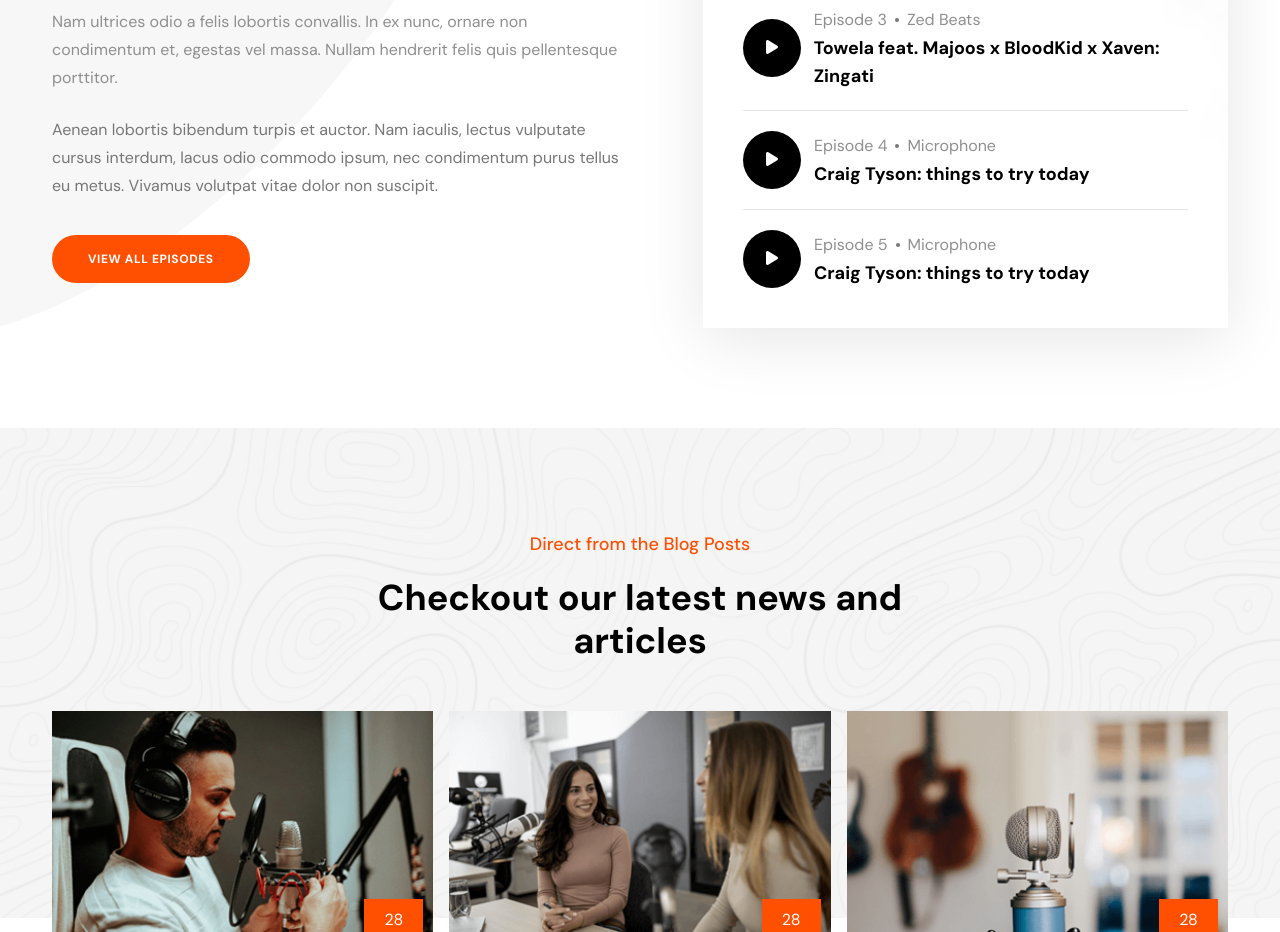
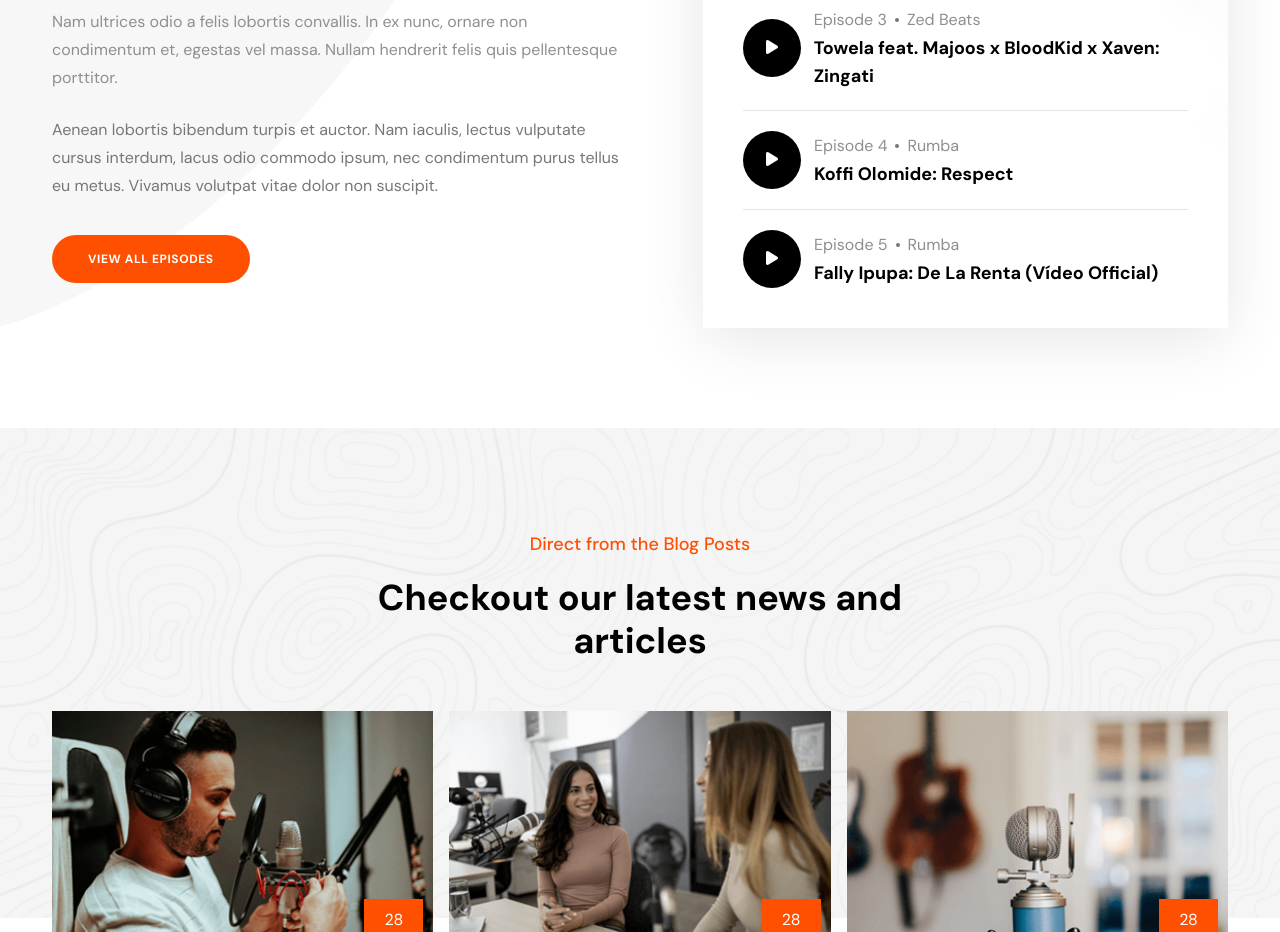
Before and after one commit to DaliRela/jahnoizi.com, a plain HTML site: page index.html in a window 1280 px wide. Shown: the part 4160-5092 px from the top of the page. Drawn offline with nearby package versions, Linux system fonts and the light colour scheme; a script that the page names is missing.

Commit message:
Update index.html

```diff
--- a/index.html
+++ b/index.html
@@ -755,9 +755,9 @@
                                                     <span
                                                         class="body-font fw-400 pra-clr d-block d-flex align-items-center gap-2 mb-0">
                                                         Episode 4 <span class="vdot"></span> <span
-                                                            class="pra-clr fw-400">Microphone</span>
+                                                            class="pra-clr fw-400">Rumba</span>
                                                     </span>
-                                                    Craig Tyson: things to try today
+                                                    Koffi Olomide: Respect
                                                 </a>
                                             </div>
                                         </div>
@@ -777,9 +777,9 @@
                                                     <span
                                                         class="body-font fw-400 pra-clr d-block d-flex align-items-center gap-2 mb-0">
                                                         Episode 5 <span class="vdot"></span> <span
-                                                            class="pra-clr fw-400">Microphone</span>
+                                                            class="pra-clr fw-400">Rumba</span>
                                                     </span>
-                                                    Craig Tyson: things to try today
+                                                    Fally Ipupa: De La Renta (Vídeo Official)
                                                 </a>
                                             </div>
                                         </div>
@@ -1251,9 +1251,9 @@
                     data-track-number="2">
                 <source src="Towela feat. Majoos x BloodKid x Xaven - _ Zingati _ (Official Audio 2024).mp3"
                     data-track-number="3">
-                <source src="https://demo.ovatheme.com/podover/wp-content/uploads/2022/05/Audio-Layer.mp3"
+                <source src="Koffi Olomide - Respect.mp3"
                     data-track-number="4">
-                <source src="https://demo.ovatheme.com/podover/wp-content/uploads/2022/05/Audio-Layer.mp3"
+                <source src="Fally Ipupa - De La Renta (Vídeo Oficial).mp3"
                     data-track-number="5">
                 <source src="https://demo.ovatheme.com/podover/wp-content/uploads/2022/05/Audio-Layer.mp3"
                     data-track-number="6">
```
